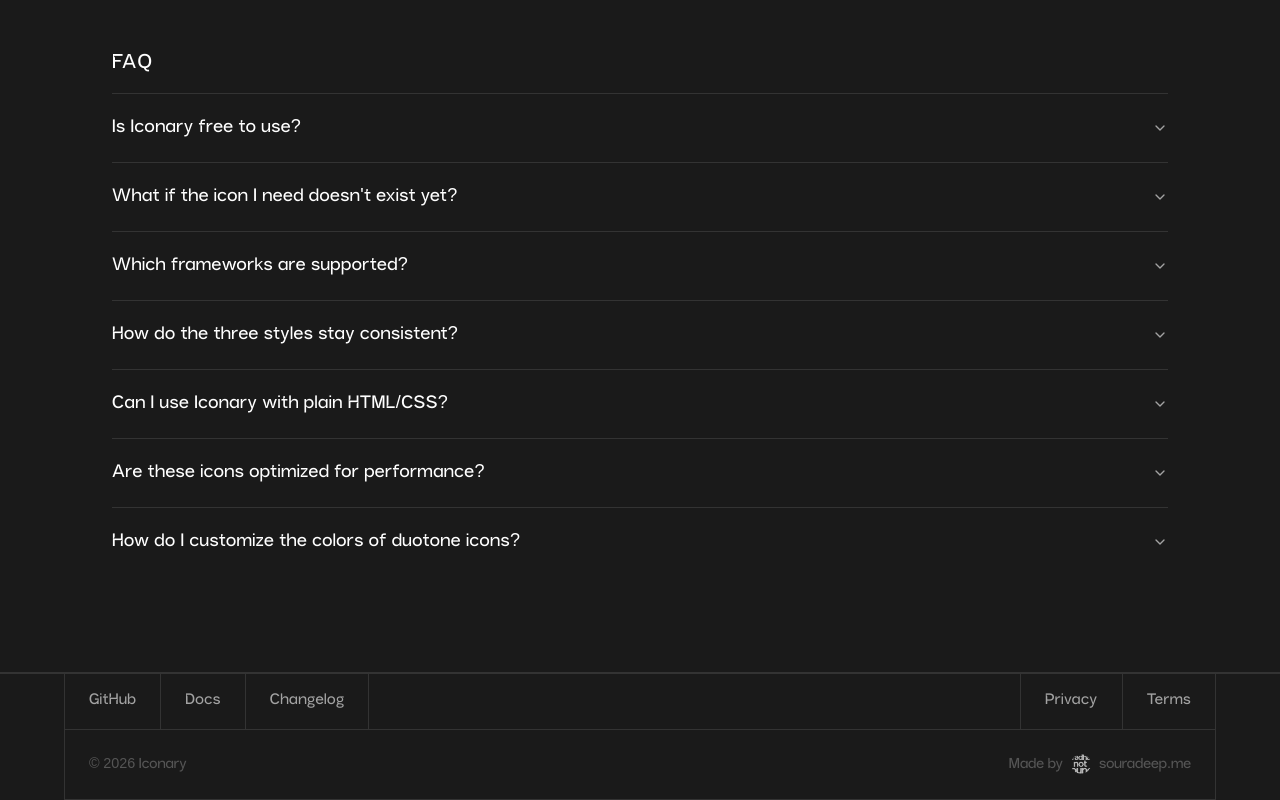
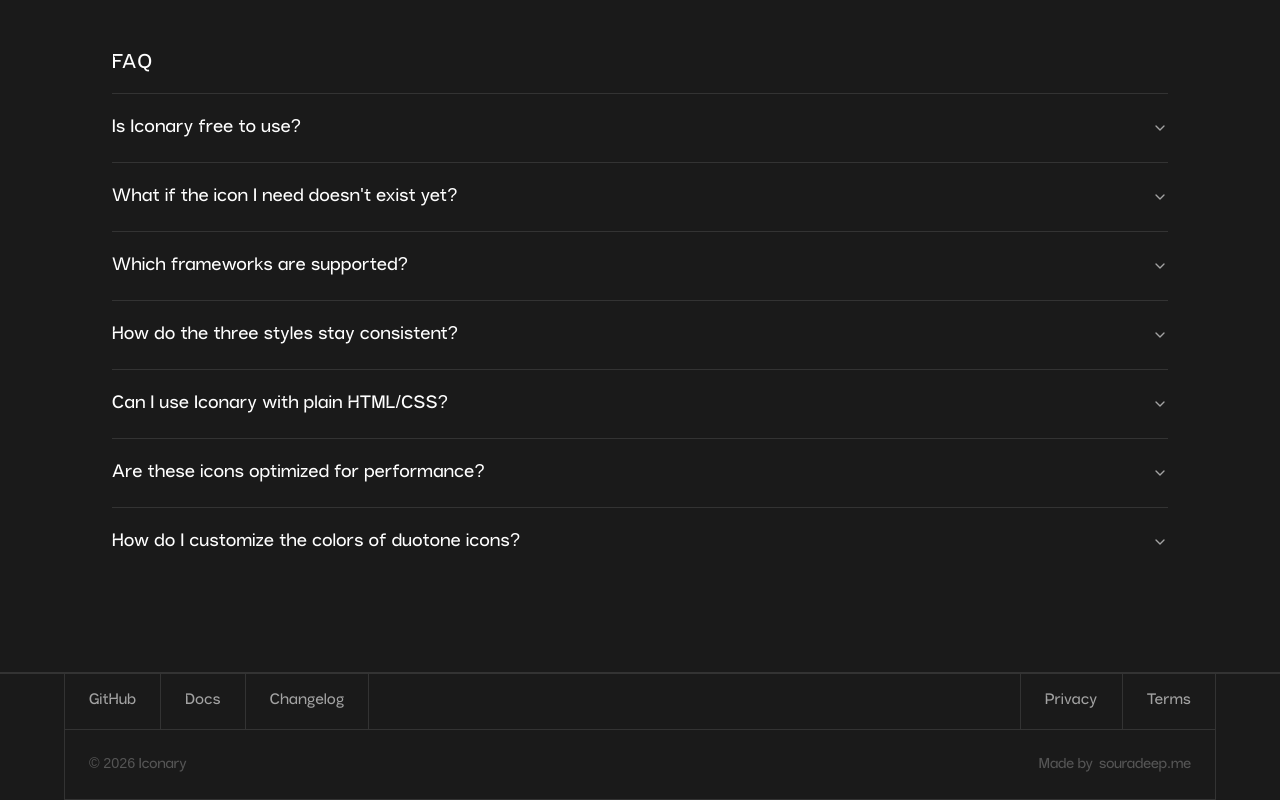
Before and after one commit to pradhan-not-found/Iconary, a React (Vite) app: page / in a window 1280 px wide. Shown: the part 3491-4291 px from the top of the page. Built offline with nearby package versions, Linux system fonts and the light colour scheme; no server answers; a web font is replaced by a local one.

Commit message:
style: clean up footer layout

```diff
--- a/src/components/Layout.tsx
+++ b/src/components/Layout.tsx
@@ -72,8 +72,8 @@
             <p className="text-[0.9rem] font-display font-normal text-[#555]">
               © 2026 Iconary
             </p>
-            <div className="flex items-center gap-2 text-[0.9rem] font-display font-normal text-[#555]">
-              Made by <img src="/contributors/sp.png" alt="Souradeep" className="w-5 h-5 rounded-full object-cover grayscale opacity-70 hover:grayscale-0 hover:opacity-100 transition-all" /> <a href="https://souradeep.me" target="_blank" rel="noreferrer" className="hover:text-white transition-colors">souradeep.me</a>
+            <div className="flex items-center gap-1.5 text-[0.9rem] font-display font-normal text-[#555]">
+              Made by <a href="https://souradeep.me" target="_blank" rel="noreferrer" className="hover:text-white transition-colors">souradeep.me</a>
             </div>
           </div>
         </div>
```
